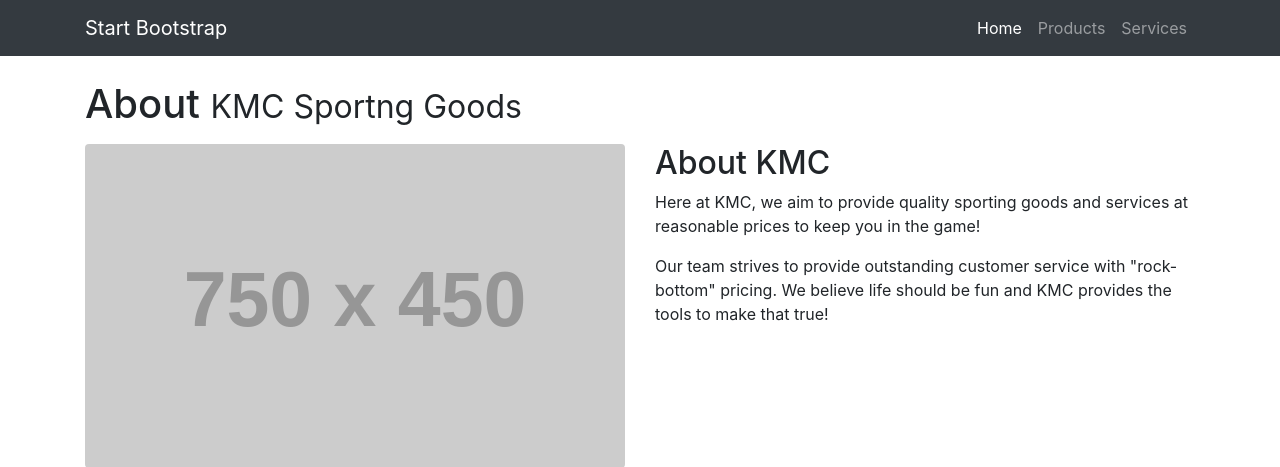
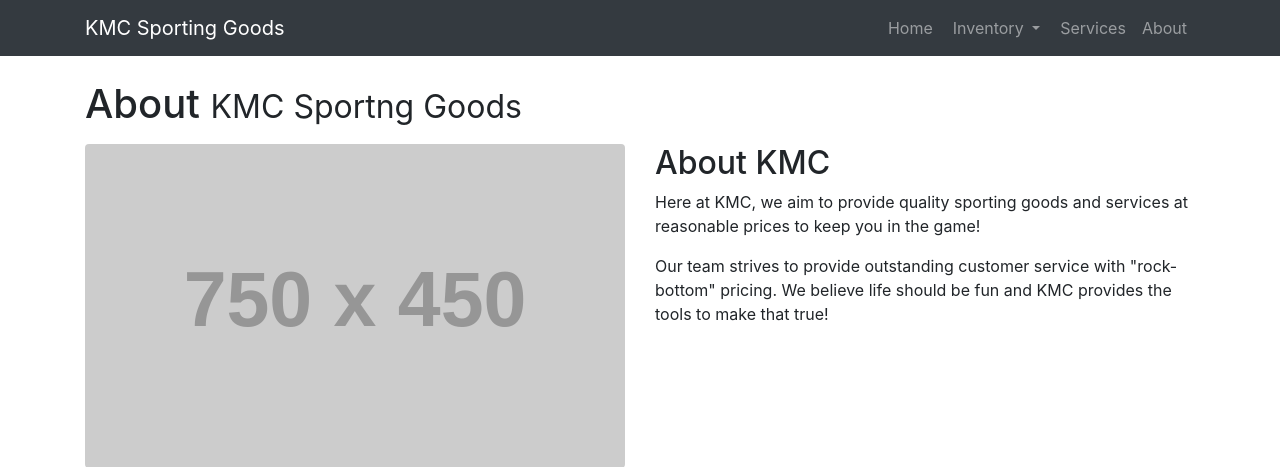
Before and after one commit to KeasalK/TeamD, a Django app: template KMCsportingGoods/KMC/sportingGoods/templates/about.html in a window 1280 px wide. Shown: the top 467 px of the page. Run offline with Django 3.2, Linux system fonts and the light colour scheme; the template is opened without the code that fills it, so the values that code supplies are empty; grey boxes labelled with a size stand in for pictures from a placeholder-image service; some libraries are stand-ins or nearby versions.

Commit message:
Dropdown on main works along with navigation between all current sites

```diff
--- a/KMCsportingGoods/KMC/sportingGoods/inventory/urls.py
+++ b/KMCsportingGoods/KMC/sportingGoods/inventory/urls.py
@@ -1,9 +1,12 @@
 from django.conf.urls import url
 from . import views
+
+#Delete when products urls gets completely built out
+from django.views.generic import TemplateView
 
 app_name = 'inventory_ns'
 
 urlpatterns = [
-    url(r'^$', views.add_product, name='products'),
+    url(r'^$', TemplateView.as_view(template_name='products.html')),
     url(r'^add_product/', views.add_product, name="add_product"),
 ]
--- a/KMCsportingGoods/KMC/sportingGoods/templates/about.html
+++ b/KMCsportingGoods/KMC/sportingGoods/templates/about.html
@@ -1,4 +1,5 @@
-{% load static %}
+{% extends "base.html" %}
+<!-- {% load static %}
 <!DOCTYPE html>
 <html lang="en">
 
@@ -11,18 +12,18 @@
 
   <title>KMC Sporting Goods</title>
 
-  <!-- Bootstrap core CSS -->
+  <!-- Bootstrap core CSS --\>
   <link href="{% static 'vendor/bootstrap/css/bootstrap.min.css' %}" rel="stylesheet">
 
-  <!-- Custom styles for this template -->
-  <!-- <link href="{% static 'css/modern-business.css' %}" rel="stylesheet"> -->
+  <!-- Custom styles for this template --\>
+  <!-- <link href="{% static 'css/modern-business.css' %}" rel="stylesheet"> --\>
   <link href="{% static 'css/business-frontpage.css' %}" rel="stylesheet">
 
 </head>
 
 <body>
 
-  <!-- Navigation -->
+  <!-- Navigation --\>
   <nav class="navbar fixed-top navbar-expand-lg navbar-dark bg-dark fixed-top">
     <div class="container">
       <a class="navbar-brand" href="/">Start Bootstrap</a>
@@ -73,12 +74,13 @@
               <a class="dropdown-item" href="404.html">404</a>
               <a class="dropdown-item" href="pricing.html">Pricing Table</a>
             </div>
-          </li> -->
+          </li> --\>
         </ul>
       </div>
     </div>
   </nav>
-
+-->
+{% block main %}
   <!-- Page Content -->
   <div class="container">
 
@@ -179,19 +181,21 @@
 
   </div>
   <!-- /.container -->
+  {% endblock %}
 
-  <!-- Footer -->
+  <!-- Footer --/>
   <footer class="py-5 bg-dark">
     <div class="container">
       <p class="m-0 text-center text-white">Copyright &copy; KMC 2019</p>
     </div>
-    <!-- /.container -->
+    <!-- /.container --/>
   </footer>
 
-  <!-- Bootstrap core JavaScript -->
+  <!-- Bootstrap core JavaScript --\>
   <script src="vendor/jquery/jquery.min.js"></script>
   <script src="vendor/bootstrap/js/bootstrap.bundle.min.js"></script>
 
 </body>
 
 </html>
+-->
--- a/KMCsportingGoods/KMC/sportingGoods/templates/base.html
+++ b/KMCsportingGoods/KMC/sportingGoods/templates/base.html
@@ -25,32 +25,34 @@
   <!-- Navigation -->
   <nav class="navbar navbar-expand-lg navbar-dark bg-dark fixed-top">
     <div class="container">
-      <a class="navbar-brand" href="/">KMC Sporting Goods</a>
+      <a class="navbar-brand js-scroll-trigger" href="/">KMC Sporting Goods</a>
       <button class="navbar-toggler" type="button" data-toggle="collapse" data-target="#navbarResponsive" aria-controls="navbarResponsive" aria-expanded="false" aria-label="Toggle navigation">
-        <span class="navbar-toggler-icon"></span>
+        <!-- <span class="navbar-toggler-icon"></span> -->
       </button>
       <div class="collapse navbar-collapse" id="navbarResponsive">
         <ul class="navbar-nav ml-auto">
-          <li class="nav-item active">
-            <a class="nav-link" href="#">Home
+          <li class="nav-item">
+            <a class="nav-link" href="/">Home
               <span class="sr-only">(current)</span>
             </a>
           </li>
-          <li class="nav-item dropdown">
-            <a class="nav-link dropdown-toggle" href="/inventory" id="navbarDropdown" role="button"
-                data-toggle="dropdown" aria-haspopup="true" aria-expanded="flase">
-              Inventory</a>
-              <div class="dropdown-menu" aria-labelledby="navbarDropdown">
-                <a class="dropdown-item" href="{% url 'inventory_ns:products' %}#mainsection">Products</a>
-                <a class="dropdown-item" href="{% url 'inventory_ns:add_product' %}#mainsection">Add Product</a>
-              </div>
+
+          <li class="nav-item dropdown mx-0 mx-lg-1">
+            <a class="nav-link dropdown-toggle" href="#" id="navbarDropdown" role="button"
+               data-toggle="dropdown" aria-haspopup="true" aria-expanded="false">
+              Inventory
+            </a>
+            <div class="dropdown-menu" aria-labelledby="navbarDropdown">
+              <a class="dropdown-item" href="/inventory/products">Products</a>
+              <a class="dropdown-item" href="{% url 'inventory_ns:add_product' %}#mainsection">Add Product</a>
+            </div>
           </li>
 
           <li class="nav-item">
             <a class="nav-link" href="#">Services</a>
           </li>
           <li class="nav-item">
-            <a class="nav-link" href="about">About</a>
+            <a class="nav-link" href="/about">About</a>
           </li>
         </ul>
       </div>
@@ -58,7 +60,8 @@
   </nav>
 
   <!-- Header -->
-  <header class="bg-primary py-5 mb-5">
+   {% block header %}
+   <!-- <header class="bg-primary py-5 mb-5">
     <div class="container h-100">
       <div class="row h-100 align-items-center">
         <div class="col-lg-12">
@@ -67,7 +70,8 @@
         </div>
       </div>
     </div>
-  </header>
+  </header> -->
+  {% endblock header %}
 
   <!-- Main Section -->
   <section class="page-section portfolio" id="portfolio">
@@ -159,8 +163,8 @@
   </footer>
 
   <!-- Bootstrap core JavaScript -->
-  <script src="vendor/jquery/jquery.min.js"></script>
-  <script src="vendor/bootstrap/js/bootstrap.bundle.min.js"></script>
+  <script src="{% static 'vendor/jquery/jquery.min.js' %}"></script>
+  <script src="{% static 'vendor/bootstrap/js/bootstrap.bundle.min.js' %}"></script>
 
 </body>
 
--- a/KMCsportingGoods/KMC/sportingGoods/urls.py
+++ b/KMCsportingGoods/KMC/sportingGoods/urls.py
@@ -24,9 +24,10 @@
 
 urlpatterns = [
     url(r'^admin/', admin.site.urls),
-    url(r'^about/$', TemplateView.as_view(template_name='about.html')),
+    url(r'^about/', TemplateView.as_view(template_name='about.html')),
     url(r'^$', TemplateView.as_view(template_name='homepage.html')),
     url(r'^inventory/', include('sportingGoods.inventory.urls', namespace='inventory_ns')),
+    url(r'^inventory/products/', TemplateView.as_view(template_name='inventory/products.html')),
 ]
 
 if settings.DEBUG:
```
Also changed, not shown: KMCsportingGoods/KMC/sportingGoods/templates/homepage.html (+13 -1 lines), KMCsportingGoods/KMC/sportingGoods/templates/inventory/products.html (+11 -6 lines).
